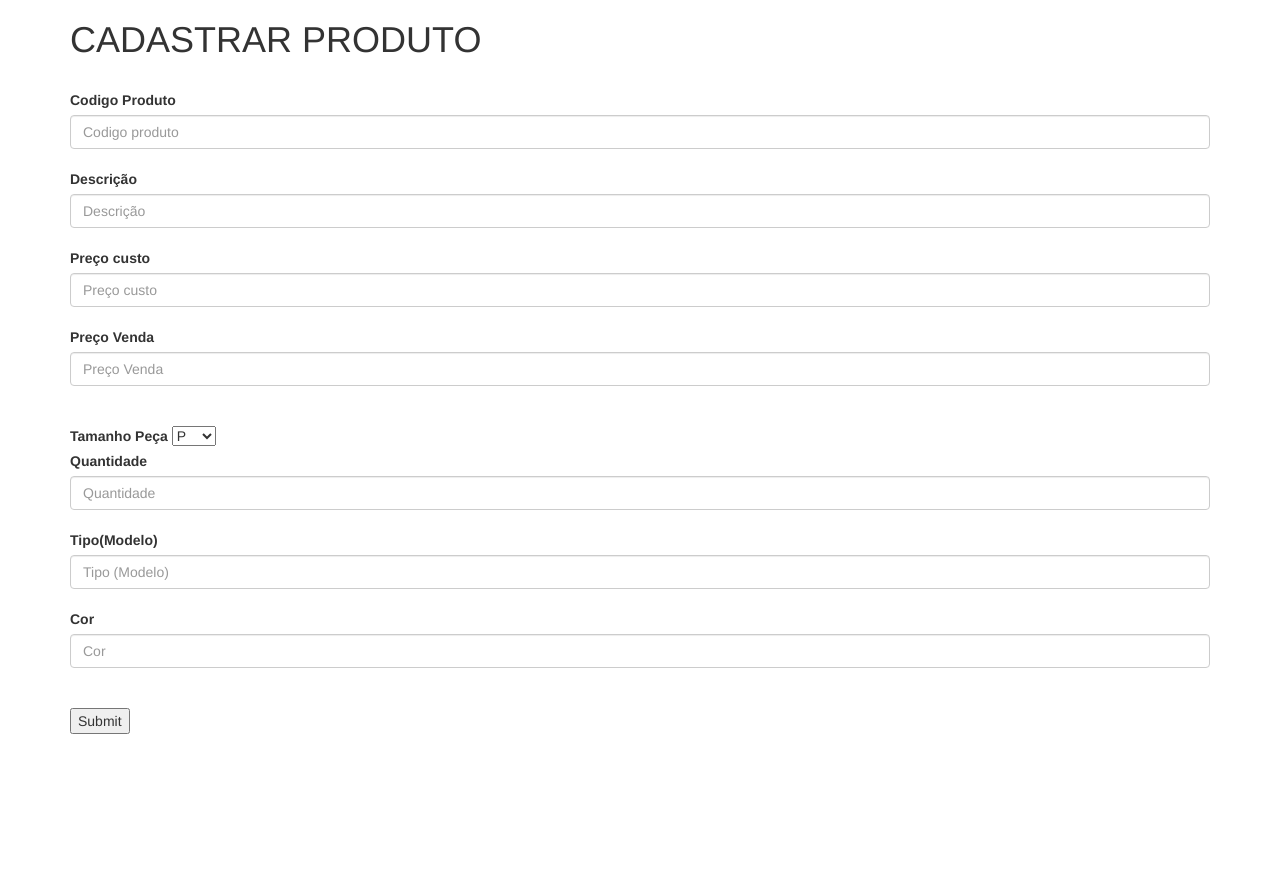
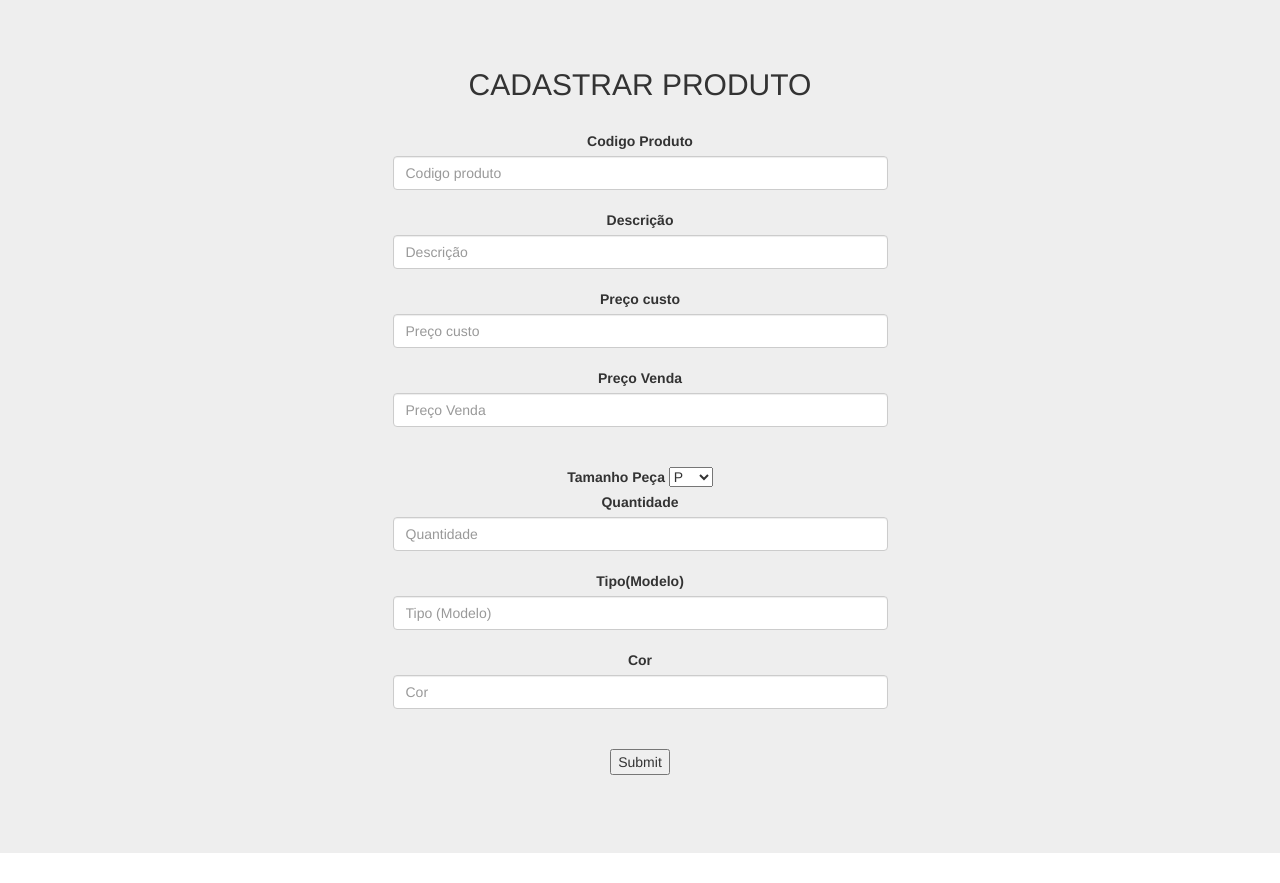
Before and after one commit to leleors07/CONTROLE-DE-ESTOQUE, a PHP site: page /cadastrarconsulta.php in a window 1280 px wide. Before the commit the page ends 734 px from the top, so only its background shows below. Run offline with PHP 8.4, Linux system fonts and the light colour scheme; some libraries are stand-ins or nearby versions.

Commit message:
centralizar as colunas da index e cadastrar produtos

```diff
--- a/cadastrarconsulta.php
+++ b/cadastrarconsulta.php
@@ -14,12 +14,20 @@
 </style>
 </head>
   <body>
+	<div class="jumbotron">
+	<center>	<div class="container">
+
+            <table border="1">
+              <form method="post" action="processa.php">
+            <div class="container">
+            <div class="col-md-6 col-md-offset-3">
+              <div class="form-group mb-3">
 
                <div class="container">
               <div class="form-group mb-3">
 		<form action="consultacadastrada.php" method="GET">
 				<div id="a-b-c">
-						<h1>CADASTRAR PRODUTO</h1><br>
+						<h2>CADASTRAR PRODUTO</h2><br>
 				<div class="box">
 			<label>Codigo Produto</label>
 			<input type="NUMBER" class="form-control" name="codigopd" placeholder="Codigo produto" required=""><br>
```
